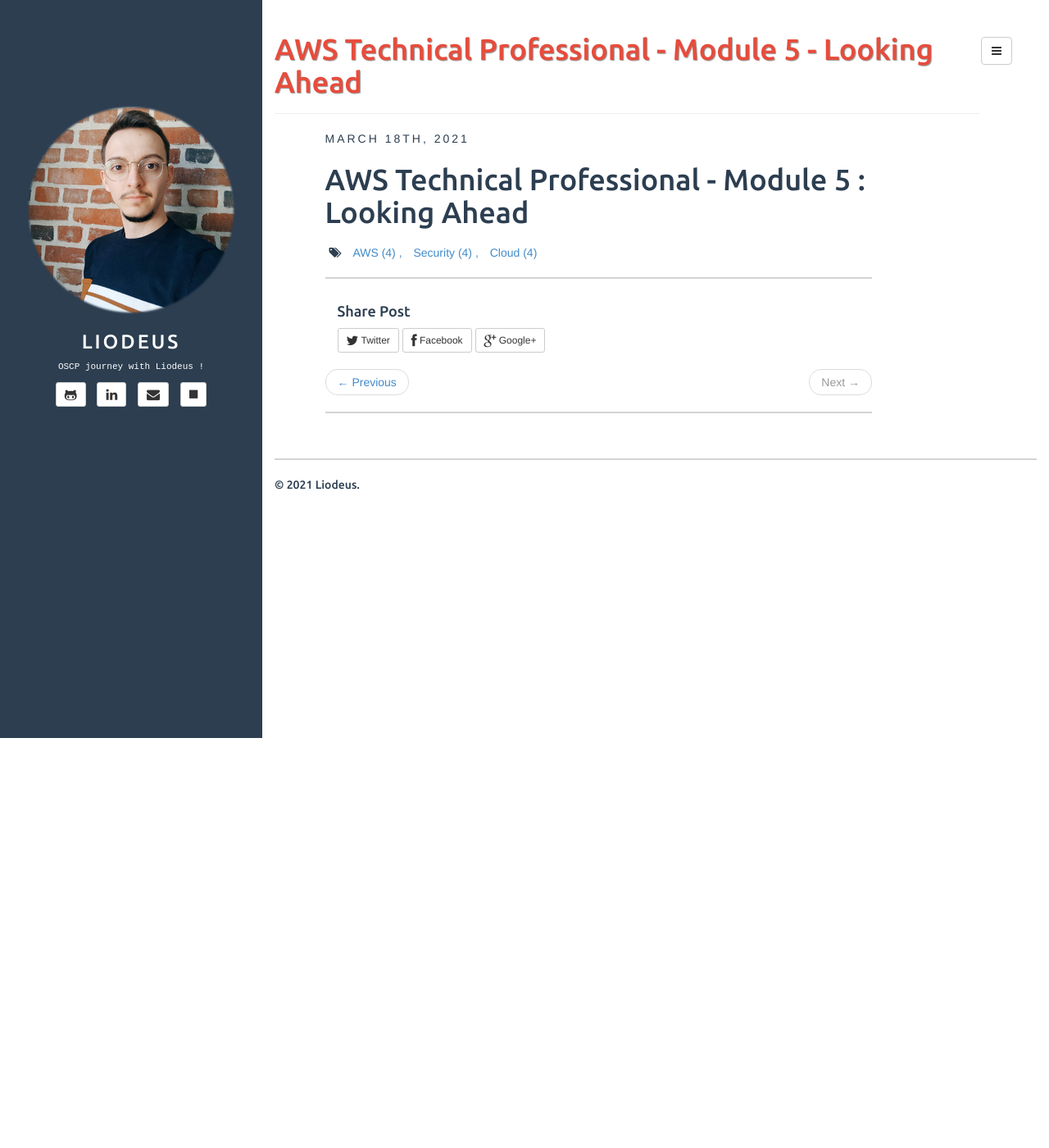
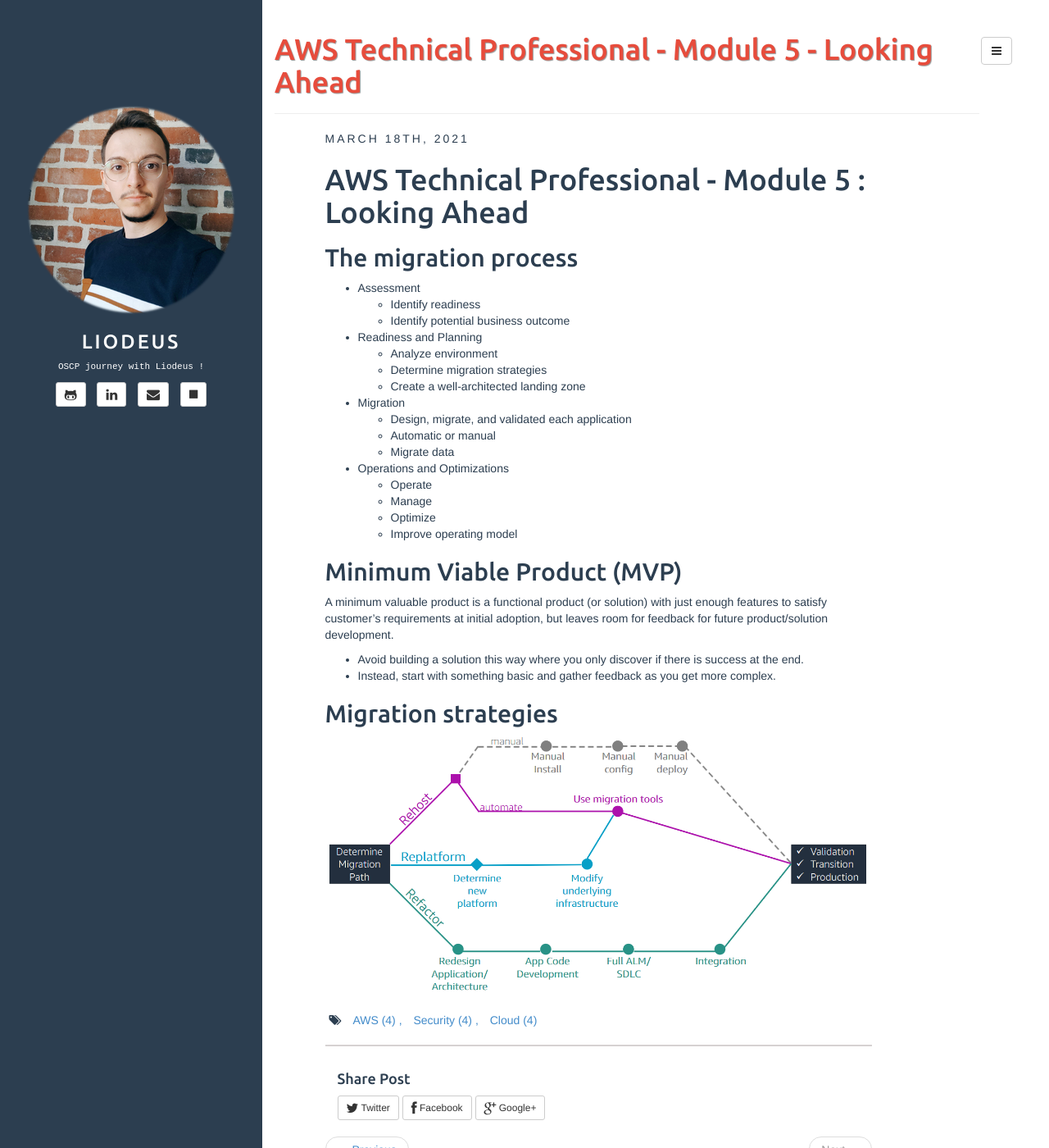
Before and after one commit to Liodeus/liodeus.github.io, a Jekyll site: the page built from _posts/2021-03-18-AWS-Technical-Professional-Module-5.md, in a window 1280 px wide and 1400 px high. Shown: the whole window at 82% size. Built offline with Jekyll 4.4.1, drawn with Linux system fonts in a browser that asks for light colours.

Commit message:
Add files via upload

```diff
--- a/_posts/2021-03-18-AWS-Technical-Professional-Module-5.md
+++ b/_posts/2021-03-18-AWS-Technical-Professional-Module-5.md
@@ -6,3 +6,35 @@
 ---
 
 # AWS Technical Professional - Module 5 : Looking Ahead
+
+
+
+## The migration process
+
+- Assessment
+  - Identify readiness
+  - Identify potential business outcome
+- Readiness and Planning
+  - Analyze environment
+  - Determine migration strategies
+  - Create a well-architected landing zone
+- Migration
+  - Design, migrate, and validated each application
+  - Automatic or manual
+  - Migrate data
+- Operations and Optimizations
+  - Operate
+  - Manage
+  - Optimize
+  - Improve operating model
+
+## Minimum Viable Product (MVP)
+
+A minimum valuable product is a functional product (or solution) with just enough features to satisfy customer's requirements at initial adoption, but leaves room for feedback for future product/solution development.
+
+- Avoid building a solution this way where you only discover if there is success at the end.
+- Instead, start with something basic and gather feedback as you get more complex.
+
+## Migration strategies
+
+![](/assets/imgs/AWS/migration_strategies.PNG)
```
